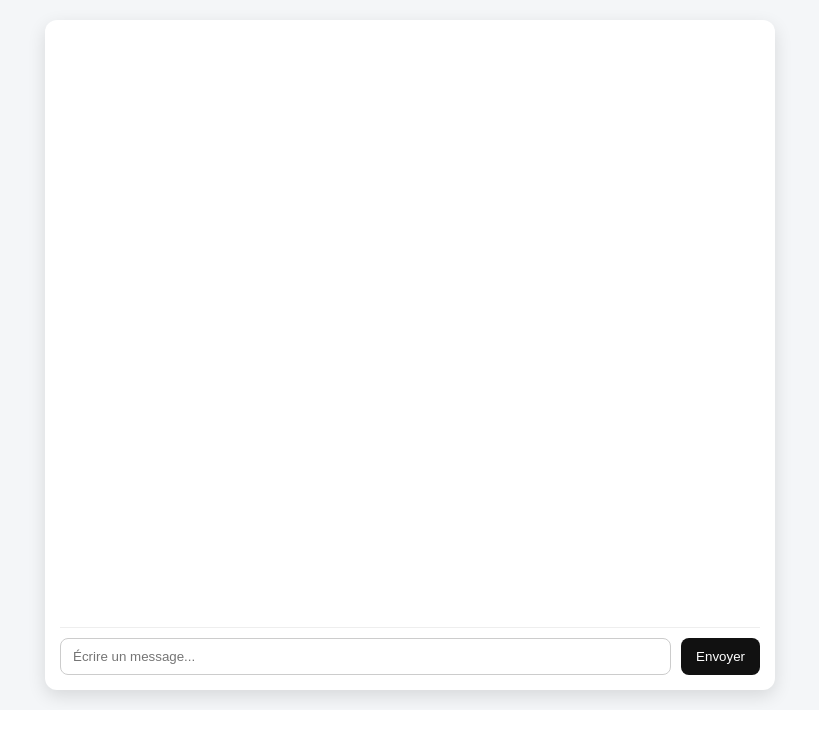
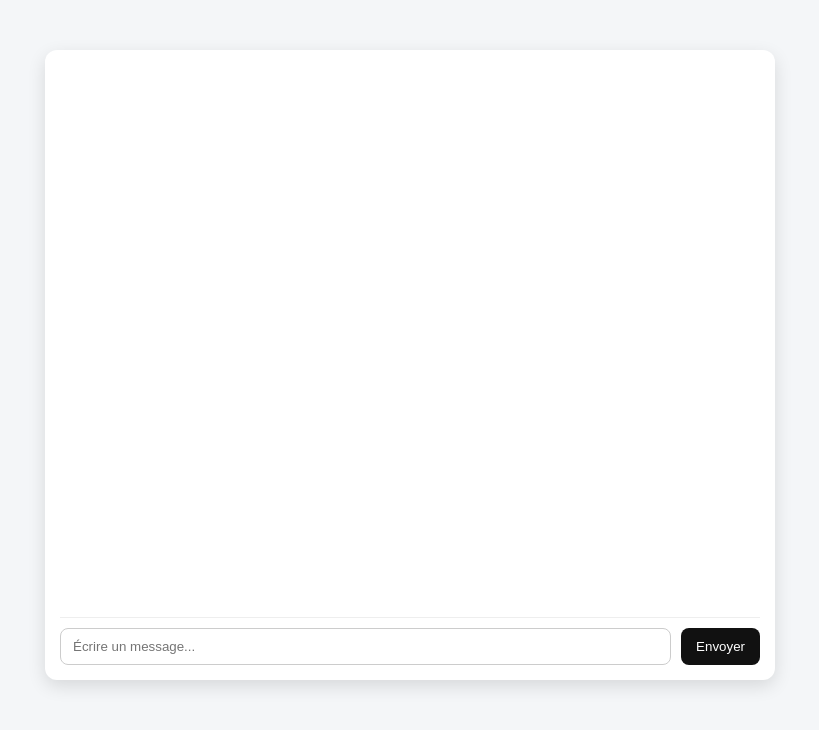
Before and after one commit to Nathandev19/assistant-ia-dirigeants, a Flask app: page / in a window 1280 px wide. Shown: the part 110-840 px from the top of the page, without its empty margins (230-1049 px from the left). Before the commit the page ends 819 px from the top, so only its background shows below. Run offline with Flask 3, Linux system fonts and the light colour scheme.

Commit message:
feat(frontend): improve chat UI layout and fix styling structure

```diff
--- a/static/css/chat.css
+++ b/static/css/chat.css
@@ -1,31 +1,37 @@
 #chat-box {
     max-width: 700px;
-margin: auto;
+    margin: 30px auto;
+
     background: white;
     border-radius: 12px;
+
     padding: 15px;
-height: 80vh;
+
+    /* changement important */
+    height: calc(100vh - 120px);
+    max-height: 600px;
+
     display: flex;
     flex-direction: column;
+
     box-shadow: 0 6px 18px rgba(0,0,0,0.12);
     overflow: hidden;
-
-
 }
 
-/* zone messages */
+/* messages */
 #messages {
     flex: 1;
     overflow-y: auto;
     padding: 10px;
+
     display: flex;
     flex-direction: column;
     gap: 10px;
+
     scroll-behavior: smooth;
-
 }
 
-/* messages */
+/* message */
 .message {
     padding: 10px 12px;
     border-radius: 12px;
@@ -35,7 +41,7 @@ font-size: 14px;
     line-height: 1.4;
 }
 
-/* utilisateur */
+/* user */
 .user {
     background-color: #007bff;
     color: white;
@@ -51,7 +57,7 @@ align-self: flex-start;
     border-bottom-left-radius: 4px;
 }
 
-/* zone input */
+/* input */
 #input-area {
     display: flex;
     gap: 10px;
@@ -59,7 +65,6 @@ padding-top: 10px;
     border-top: 1px solid #eee;
 }
 
-/* input */
 #user-input {
     flex: 1;
     padding: 10px 12px;
@@ -68,7 +73,6 @@ border: 1px solid #ccc;
     outline: none;
 }
 
-/* bouton */
 button {
     padding: 10px 15px;
     border: none;
```
Lines whose indentation alone changed are shown as unchanged.
